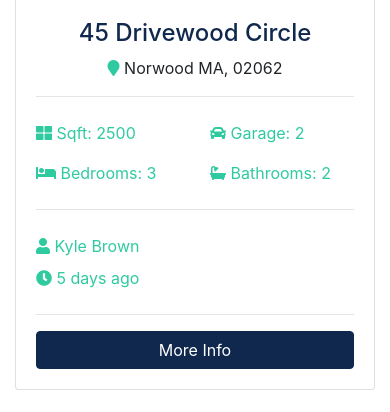
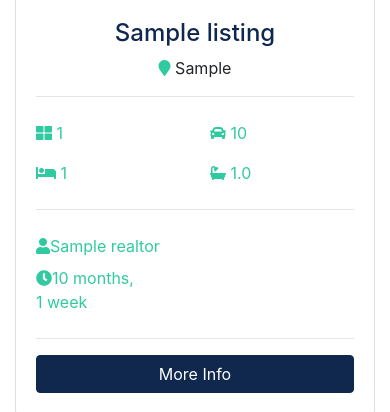
Before and after one commit to vitsafarik/btre_project, a Django app: page / in a window 390 px wide. Shown: the part 1194-1606 px from the top of the page. Run offline with Django 3.2, Linux system fonts and the light colour scheme; tables that the repository leaves empty hold one stand-in row (values such as "Sample post"); grey boxes marked "Sample" are stand-in pictures; some libraries are stand-ins or nearby versions.

Commit message:
home and about

```diff
--- a/pages/views.py
+++ b/pages/views.py
@@ -1,10 +1,25 @@
+from realtors.models import Realtor
+from listings.views import listing
 from django.shortcuts import render
 from django.http import HttpResponse
 
+from listings.models import Listing
+from realtors.models import Realtor
+
 
 def index(request):
-    return render(request, "pages/index.html")
+    listings = Listing.objects.order_by("-list_date").filter(is_published=True)[:3]
+
+    contex = {"listings": listings}
+
+    return render(request, "pages/index.html", contex)
 
 
 def about(request):
-    return render(request, "pages/about.html")
+    realtors = Realtor.objects.order_by("-hire_date")
+
+    mvp_realtors = Realtor.objects.all().filter(is_mvp=True)
+
+    context = {"realtors": realtors, "mvp_realtors": mvp_realtors}
+
+    return render(request, "pages/about.html", context)
--- a/templates/pages/index.html
+++ b/templates/pages/index.html
@@ -1,4 +1,4 @@
-{% extends 'base.html' %} {% load static %} {% block content %}
+{% extends 'base.html' %} {% load static %} {% load humanize %} {% block content %}
 
 <!-- Showcase -->
 <section id="showcase">
@@ -17,22 +17,12 @@
             <div class="form-row">
               <div class="col-md-4 mb-3">
                 <label class="sr-only">Keywords</label>
-                <input
-                  type="text"
-                  name="keywords"
-                  class="form-control"
-                  placeholder="Keyword (Pool, Garage, etc)"
-                />
+                <input type="text" name="keywords" class="form-control" placeholder="Keyword (Pool, Garage, etc)" />
               </div>
 
               <div class="col-md-4 mb-3">
                 <label class="sr-only">City</label>
-                <input
-                  type="text"
-                  name="city"
-                  class="form-control"
-                  placeholder="City"
-                />
+                <input type="text" name="city" class="form-control" placeholder="City" />
               </div>
 
               <div class="col-md-4 mb-3">
@@ -148,137 +138,54 @@
   <div class="container">
     <h3 class="text-center mb-3">Latest Listings</h3>
     <div class="row">
+      {% if listings %}
+      {% for listing in listings %}
       <!-- Listing 1 -->
       <div class="col-md-6 col-lg-4 mb-4">
         <div class="card listing-preview">
-          <img class="card-img-top" src="assets/img/homes/home-1.jpg" alt="" />
+          <img class="card-img-top" src="{{ listing.photo_main.url }}" alt="" />
           <div class="card-img-overlay">
             <h2>
-              <span class="badge badge-secondary text-white">$490,000</span>
+              <span class="badge badge-secondary text-white">${{ listing.price }}</span>
             </h2>
           </div>
           <div class="card-body">
             <div class="listing-heading text-center">
-              <h4 class="text-primary">45 Drivewood Circle</h4>
+              <h4 class="text-primary">{{ listing.title }}</h4>
               <p>
-                <i class="fas fa-map-marker text-secondary"></i> Norwood MA,
-                02062
+                <i class="fas fa-map-marker text-secondary"></i> {{ listing.city }}
               </p>
             </div>
             <hr />
             <div class="row py-2 text-secondary">
               <div class="col-6">
-                <i class="fas fa-th-large"></i> Sqft: 2500
+                <i class="fas fa-th-large"></i> {{ listing.sqft }}
               </div>
-              <div class="col-6"><i class="fas fa-car"></i> Garage: 2</div>
+              <div class="col-6"><i class="fas fa-car"></i> {{ listing.garage }}</div>
             </div>
             <div class="row py-2 text-secondary">
-              <div class="col-6"><i class="fas fa-bed"></i> Bedrooms: 3</div>
-              <div class="col-6"><i class="fas fa-bath"></i> Bathrooms: 2</div>
+              <div class="col-6"><i class="fas fa-bed"></i> {{ listing.bedrooms }}</div>
+              <div class="col-6"><i class="fas fa-bath"></i> {{ listing.bathrooms }}</div>
             </div>
             <hr />
             <div class="row py-2 text-secondary">
-              <div class="col-6"><i class="fas fa-user"></i> Kyle Brown</div>
+              <div class="col-6"><i class="fas fa-user"></i>{{ listing.realtor }}</div>
             </div>
             <div class="row text-secondary pb-2">
-              <div class="col-6"><i class="fas fa-clock"></i> 5 days ago</div>
+              <div class="col-6"><i class="fas fa-clock"></i>{{ listing.list_date | timesince }}</div>
             </div>
             <hr />
-            <a href="listing.html" class="btn btn-primary btn-block"
-              >More Info</a
-            >
+            <a href="{% url 'listing' listing.id %}" class="btn btn-primary btn-block">More Info</a>
           </div>
         </div>
       </div>
+      {% endfor %}
+      {% else %}
+      <div class="col-md-12">
+        <p>No Listings Available</p>
+      </div>
+      {% endif %}
 
-      <!-- Listing 2 -->
-      <div class="col-md-6 col-lg-4 mb-4">
-        <div class="card listing-preview">
-          <img class="card-img-top" src="assets/img/homes/home-2.jpg" alt="" />
-          <div class="card-img-overlay">
-            <h2>
-              <span class="badge badge-secondary text-white">$550,000</span>
-            </h2>
-          </div>
-          <div class="card-body">
-            <div class="listing-heading text-center">
-              <h4 class="text-primary">18 Jefferson Lane</h4>
-              <p>
-                <i class="fas fa-map-marker text-secondary"></i> Woburn MA,
-                01801
-              </p>
-            </div>
-            <hr />
-            <div class="row py-2 text-secondary">
-              <div class="col-6">
-                <i class="fas fa-th-large"></i> Sqft: 3200
-              </div>
-              <div class="col-6"><i class="fas fa-car"></i> Garage: 1</div>
-            </div>
-            <div class="row py-2 text-secondary">
-              <div class="col-6"><i class="fas fa-bed"></i> Bedrooms: 4</div>
-              <div class="col-6">
-                <i class="fas fa-bath"></i> Bathrooms: 2.5
-              </div>
-            </div>
-            <hr />
-            <div class="row py-2 text-secondary">
-              <div class="col-6"><i class="fas fa-user"></i> Mark Hudson</div>
-            </div>
-            <div class="row text-secondary pb-2">
-              <div class="col-6"><i class="fas fa-clock"></i> 5 days ago</div>
-            </div>
-            <hr />
-            <a href="listing.html" class="btn btn-primary btn-block"
-              >More Info</a
-            >
-          </div>
-        </div>
-      </div>
-
-      <!-- Listing 3 -->
-      <div class="col-md-6 col-lg-4 mb-4">
-        <div class="card listing-preview">
-          <img class="card-img-top" src="assets/img/homes/home-3.jpg" alt="" />
-          <div class="card-img-overlay">
-            <h2>
-              <span class="badge badge-secondary text-white">$580,000</span>
-            </h2>
-          </div>
-          <div class="card-body">
-            <div class="listing-heading text-center">
-              <h4 class="text-primary">187 Woodrow Street</h4>
-              <p>
-                <i class="fas fa-map-marker text-secondary"></i> Salem MA, 01915
-              </p>
-            </div>
-            <hr />
-            <div class="row py-2 text-secondary">
-              <div class="col-6">
-                <i class="fas fa-th-large"></i> Sqft: 3107
-              </div>
-              <div class="col-6"><i class="fas fa-car"></i> Garage: 0</div>
-            </div>
-            <div class="row py-2 text-secondary">
-              <div class="col-6"><i class="fas fa-bed"></i> Bedrooms: 4</div>
-              <div class="col-6"><i class="fas fa-bath"></i> Bathrooms: 3</div>
-            </div>
-            <hr />
-            <div class="row py-2 text-secondary">
-              <div class="col-6"><i class="fas fa-user"></i> Mark Hudson</div>
-            </div>
-            <div class="row text-secondary pb-2">
-              <div class="col-6"><i class="fas fa-clock"></i> 5 days ago</div>
-            </div>
-            <hr />
-            <a href="listing.html" class="btn btn-primary btn-block"
-              >More Info</a
-            >
-          </div>
-        </div>
-      </div>
-    </div>
-  </div>
 </section>
 
 <section id="services" class="py-5 bg-secondary text-white">
```
Also changed, not shown: templates/pages/about.html (+24 -42 lines).
